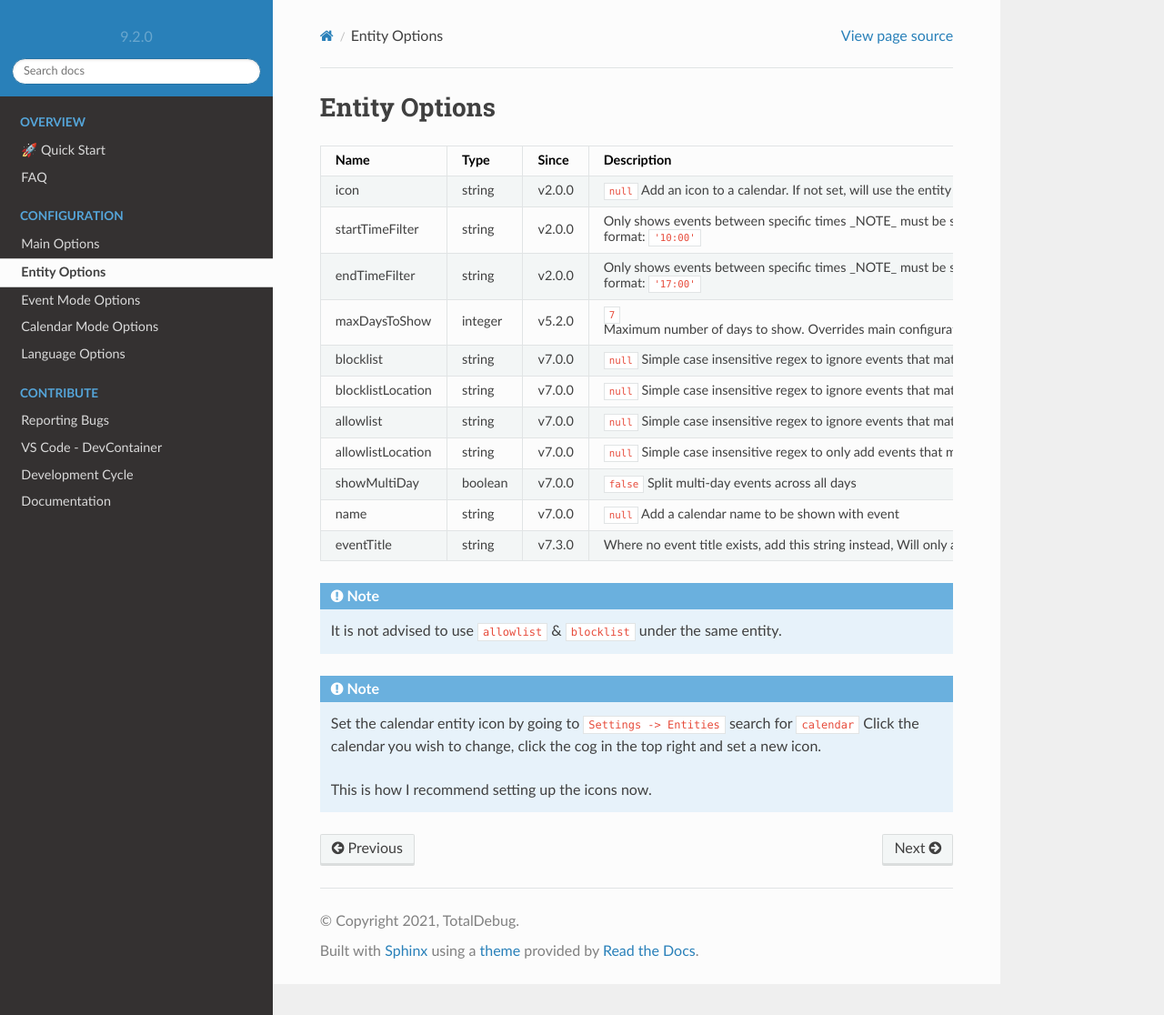
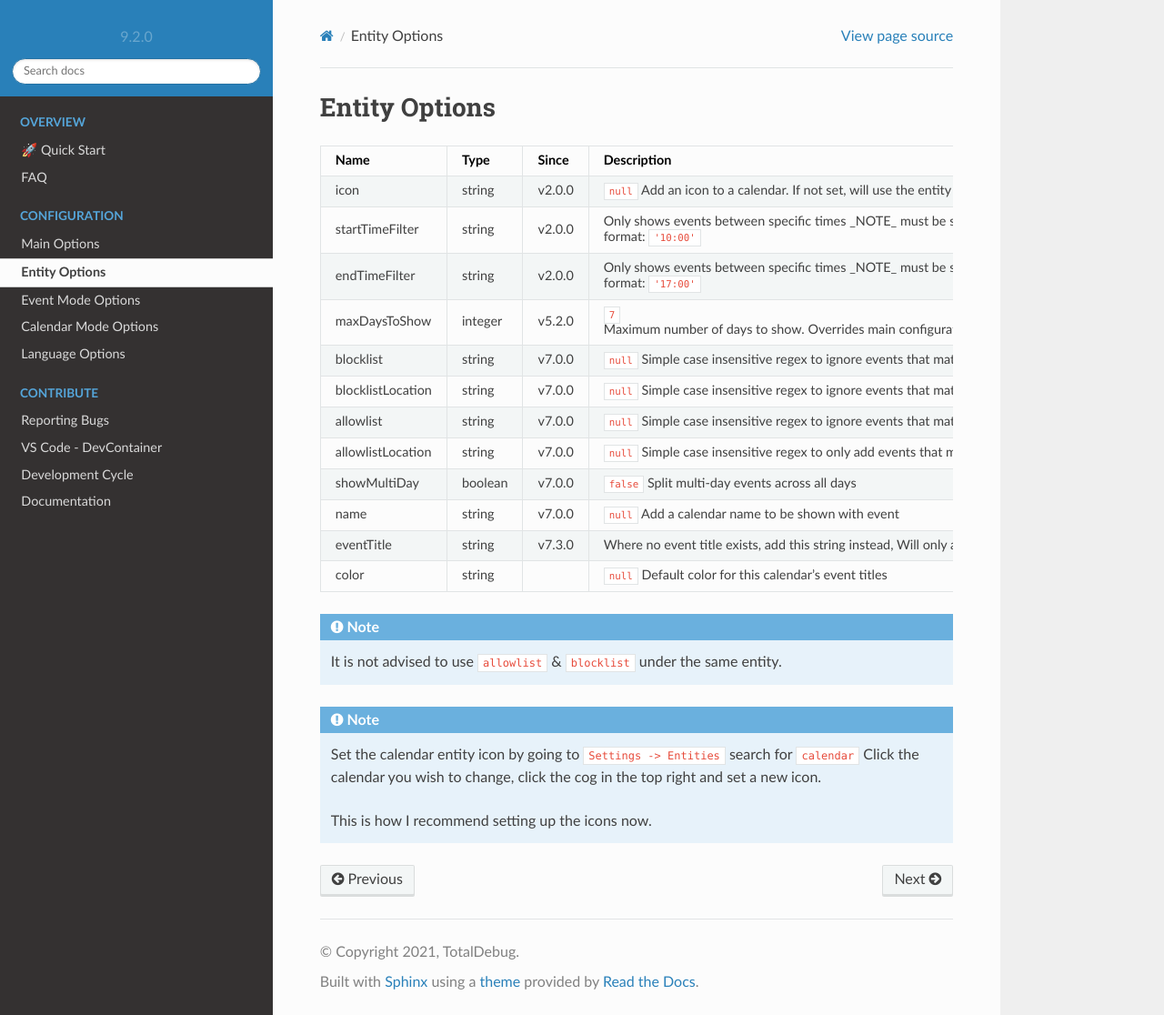
Before and after one commit to totaldebug/atomic-calendar-revive, a Sphinx documentation site: the page built from docs/configuration/entity.rst, in a window 1280 px wide and 1116 px high. Shown: the whole window at 91% size. Built offline with Sphinx 7.4.7 and the Read the Docs theme 2.0.0, drawn with Linux system fonts in a browser that asks for light colours.

Commit message:
Document `color` entity config option.

```diff
--- a/docs/configuration/entity.rst
+++ b/docs/configuration/entity.rst
@@ -16,6 +16,7 @@ Entity Options
  showMultiDay         boolean   v7.0.0   ``false`` Split multi-day events across all days
  name                 string    v7.0.0   ``null`` Add a calendar name to be shown with event
  eventTitle           string    v7.3.0   Where no event title exists, add this string instead, Will only add to this entity, can also be globally set
+ color                string             ``null`` Default color for this calendar's event titles
 ==================== ========= ======== =============================================================================================================
 
 .. note::
```
